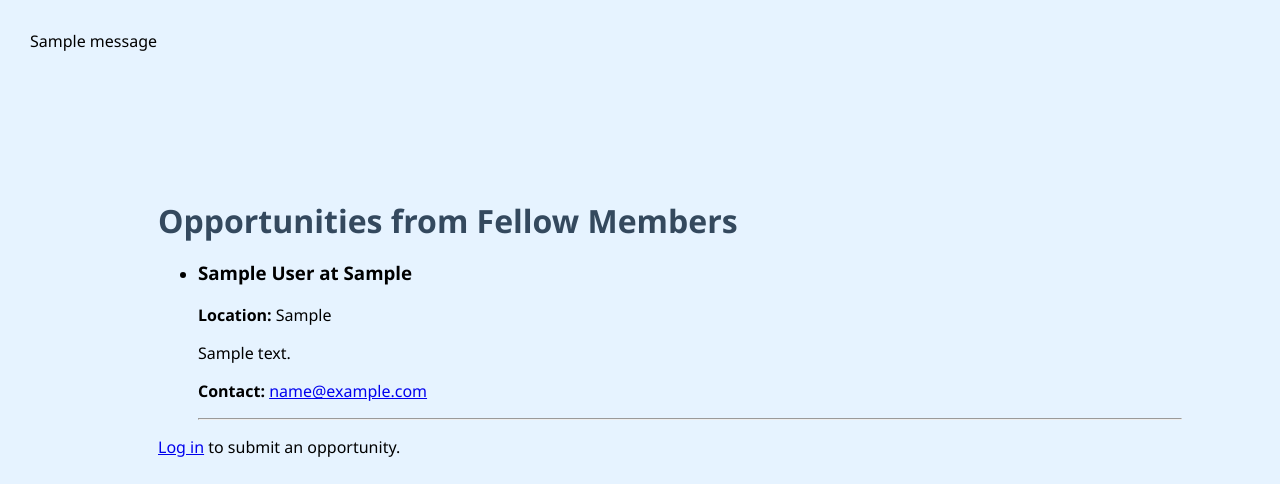
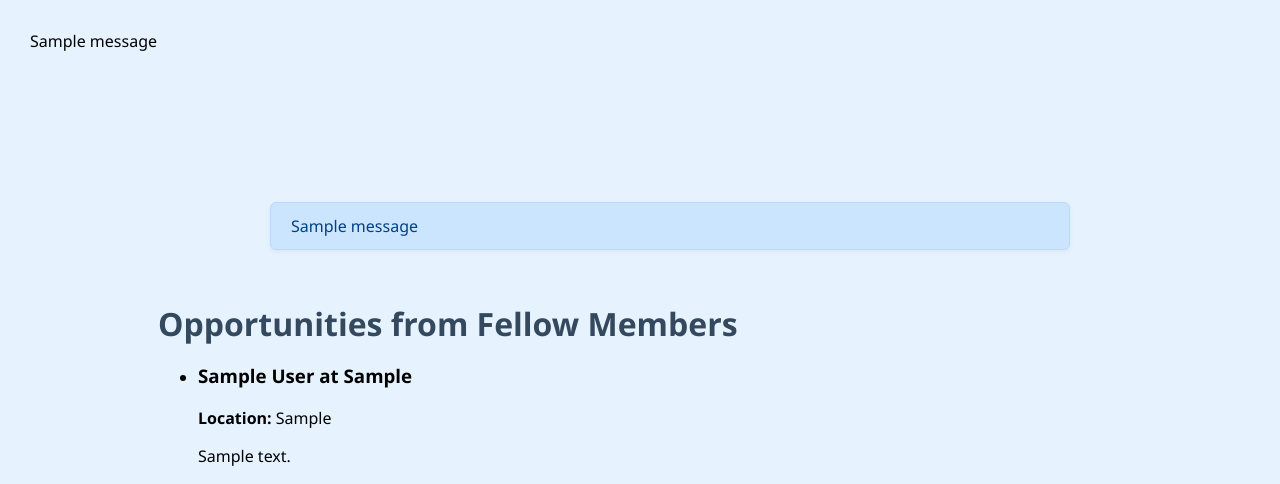
Before and after one commit to 22atuhaire/pinnacles, a Django app: page /jobs/member-opportunities/ in a window 1280 px wide; the page is wider, and only the part inside the window is pictured. Shown: the top 484 px of that part. Run offline with Django 5.2, Linux system fonts and the light colour scheme; tables that the repository leaves empty hold one stand-in row (values such as "Sample post"); one stand-in notice (Sample message) is shown.

Commit message:
feat: add success message for opportunity submission and enhance message display in member opportunities template

```diff
--- a/jobs/views.py
+++ b/jobs/views.py
@@ -4,6 +4,7 @@ from .models import MemberOpportunity
 from django.shortcuts import render, redirect, get_object_or_404
 from .models import Job
 from .models import Scholarship
+from django.contrib import messages
 
 def job_list(request):
     jobs = Job.objects.order_by('-posted_on')
@@ -26,6 +27,7 @@ def submit_opportunity(request):
             opportunity = form.save(commit=False)
             opportunity.created_by = request.user
             opportunity.save()
+            messages.success(request, 'Your opportunity has been submitted successfully and is pending for review.')
             return redirect('jobs:member_opportunities')
     else:
         form = MemberOpportunityForm()
--- a/static/css/style.css
+++ b/static/css/style.css
@@ -1016,3 +1016,5 @@ a:hover {
 }
 
 /* member to member styles */
+
+/* message alert */
--- a/templates/member_opportunities.html
+++ b/templates/member_opportunities.html
@@ -2,6 +2,31 @@
 {% block title %}Member-to-Member Opportunities{% endblock %}
 
 {% block content %}
+{% if messages %}
+<div class="message-container">
+    {% for message in messages %}
+        <div class="alert">{{ message }}</div>
+    {% endfor %}
+</div>
+<style>
+  .message-container {
+    max-width: 800px;
+    margin: 20px auto;
+    padding: 10px;
+}
+
+.alert {
+    background-color: #cce5ff;
+    color: #004085;
+    border: 1px solid #b8daff;
+    border-radius: 6px;
+    padding: 12px 20px;
+    margin-bottom: 15px;
+    font-size: 16px;
+    box-shadow: 0 2px 5px rgba(0,0,0,0.05);
+}
+</style>
+{% endif %}
 <div class="opportunities-container">
     <h2>Opportunities from Fellow Members</h2>
 
```
Also changed, not shown: static/css/auth.css (line endings or trailing spaces).
